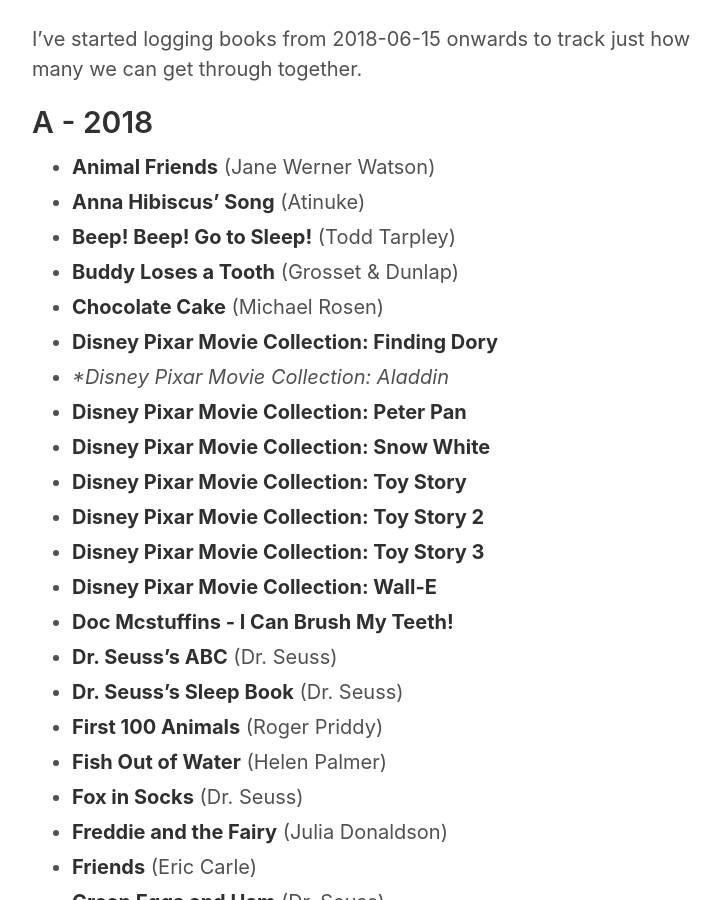
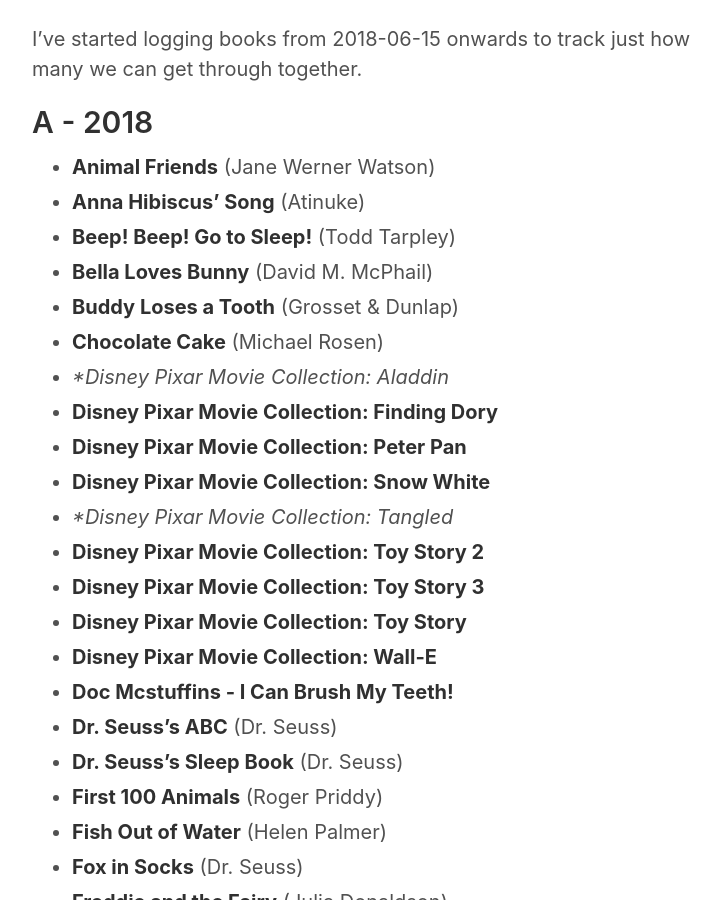
Before and after one commit to teejayen/teejayen.github.io, a Jekyll site: the page built from kidsbooks.md, in a window 1280 px wide and 900 px high, scrolled down 367 px. Shown: the whole window, without its empty margins (258-978 px from the left). Built offline with Jekyll 4.4.1, drawn with Linux system fonts in a browser that asks for light colours.

Commit message:
been a bit slack with everything in general lately

```diff
--- a/kidsbooks.md
+++ b/kidsbooks.md
@@ -13,15 +13,17 @@
 - **Animal Friends** (Jane Werner Watson)
 - **Anna Hibiscus' Song** (Atinuke)
 - **Beep! Beep! Go to Sleep!** (Todd Tarpley)
+- **Bella Loves Bunny** (David M. McPhail)
 - **Buddy Loses a Tooth** (Grosset & Dunlap)
 - **Chocolate Cake** (Michael Rosen)
+- **Disney Pixar Movie Collection: Aladdin*
 - **Disney Pixar Movie Collection: Finding Dory**
-- **Disney Pixar Movie Collection: Aladdin*
 - **Disney Pixar Movie Collection: Peter Pan**
 - **Disney Pixar Movie Collection: Snow White**
-- **Disney Pixar Movie Collection: Toy Story**
+- **Disney Pixar Movie Collection: Tangled*
 - **Disney Pixar Movie Collection: Toy Story 2**
 - **Disney Pixar Movie Collection: Toy Story 3**
+- **Disney Pixar Movie Collection: Toy Story**
 - **Disney Pixar Movie Collection: Wall-E**
 - **Doc Mcstuffins - I Can Brush My Teeth!**
 - **Dr. Seuss's ABC** (Dr. Seuss)
```
